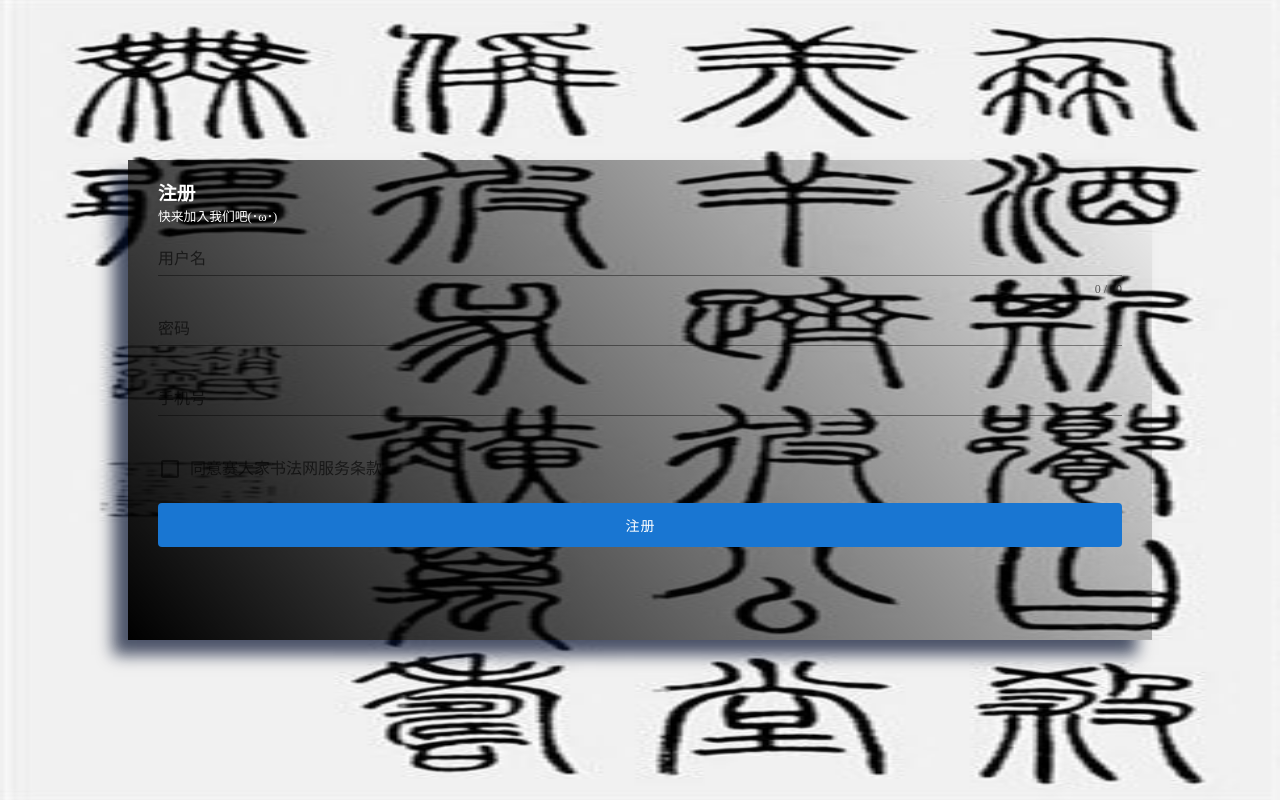
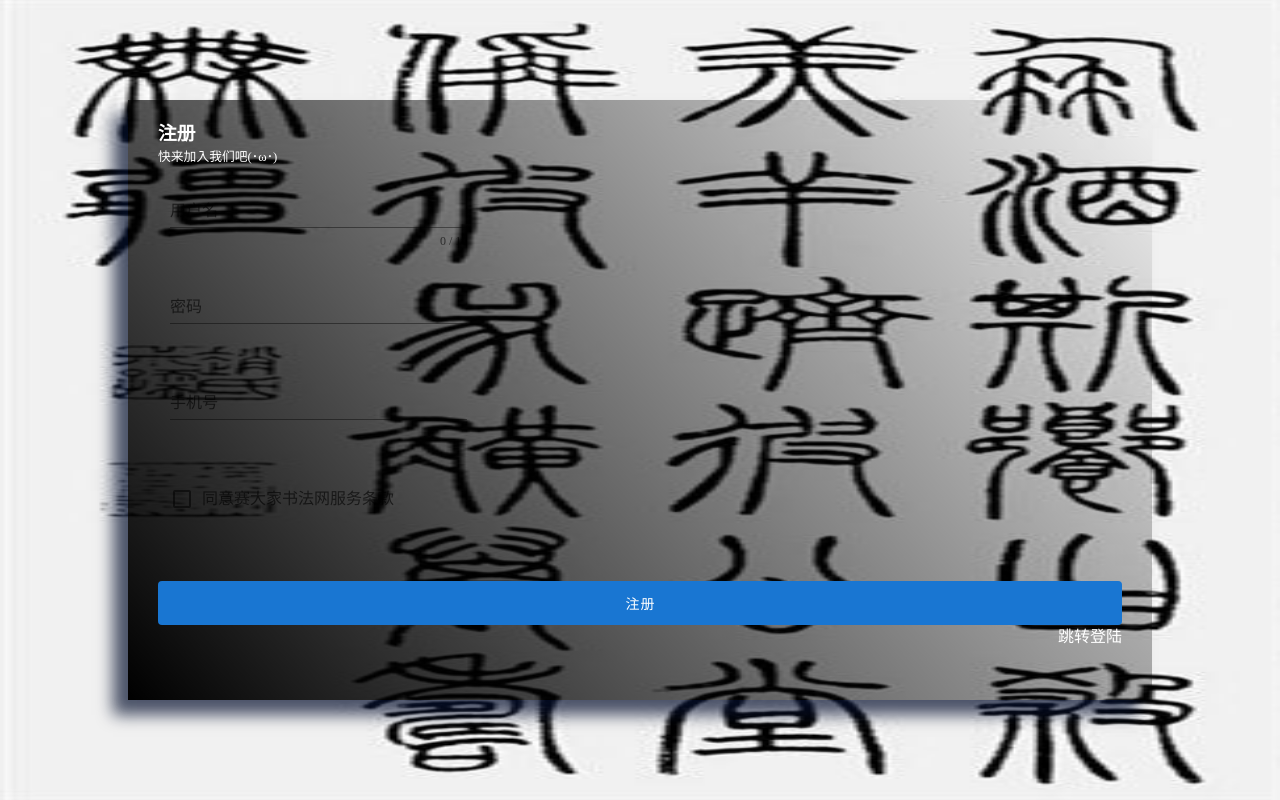
Before and after one commit to Plumink/project_shufa, a Vue app: page /login in a window 1280 px wide. Built offline with nearby package versions, Linux system fonts and the light colour scheme.

Commit message:
perfect Login&Register

```diff
--- a/src/views/login/Login.vue
+++ b/src/views/login/Login.vue
@@ -1,21 +1,24 @@
 <template>
   <div id="login">
     <div id="loginBox">
-      <h3>登录</h3>
+      <h3>登陆</h3>
       <p class="login_title">以汉字为载体,承载着传统文化和民族精神(･ω･)</p>
       <div>
-      <v-form v-model="valid">
-      <v-container class="login_input_box">
-        <v-row>
-          <v-col
+        <v-form
+        ref="form"
+        v-model="valid"
+      :lazy-validation="lazy"
+      > <v-col
             cols="12"
             md="4"
             class="login_input"
           >
         <v-text-field
-                v-model='username'
-              label="用户名"
+          v-model="phone"
+          :rules=" [ v => !!v || '手机号不为空']"
+          label="手机号"
           required
+          lazy-validation="true"
         ></v-text-field>
        </v-col>
       <v-col
@@ -23,50 +26,43 @@
             md="4"
             class="login_input"
           >
+
         <v-text-field
-              v-model='password'
+          v-model="password"
+          :rules=" [v => !!v || '密码不为空']"
           label="密码"
           required
         ></v-text-field>
       </v-col>
-          <v-col
-            cols="12"
-            md="4"
-            class="login_input"
-          >
-            <v-text-field
-            v-model='phone'
-              label="手机号"
-              required
-            ></v-text-field>
-          </v-col>
-        </v-row>
-      </v-container>
       </v-form>
+      <v-btn depressed large color="primary" class="login_btn" @click="getData()">登陆</v-btn>
+
+        <span class="jump_left">跳转忘记密码</span>
+        <span class="jump_right">跳转注册</span>
+
      </div>
-      <v-btn depressed large color="primary" class="login_btn" @click="getData()">登陆</v-btn>
     </div>
   </div>
 </template>
+
 <script>
+import Vuetify from 'vuetify'
 export default {
-    data(){
-        return {
-            username:'',
-            password:'',
-            phone:'',
-            justify: [
-      'space-around',
-    ],
+vuetify: new Vuetify(),
+  data: () => ({
+    valid: true,
+    password: '',
+    phone: '',
+    checkbox:'',
+    lazy: false,
+  }),
+  methods: {
+    getData(){
+      this.$refs.form.validate()
+      console.log(this.username,this.phone,this.password,this.checkbox)
     }
   },
-    methods:{
-        getData(){
-            console.log(this.username,this.phone,this.password)
-        }
-    }
-
-}
+};
 </script>
 
 <style lang='less' scoped>
@@ -79,11 +75,10 @@ export default {
   color: #fff;
   font-family: "Source Sans Pro";
   background-image: url("../../../images/shuzhou2.jpg");
-  background-size:100% 100%;
+  background-size: 100% 100%;
   position: relative;
 }
 #loginBox {
-
   width: 80%;
   height: 60%;
   position: absolute;
@@ -101,25 +96,27 @@ export default {
     rgb(0, 0, 0) 100%
   );
 }
- .login_title{
+.login_title {
   font-size: 1vw;
   margin: 0%;
 }
- .login_fields{
+.login_fields {
   position: relative;
   width: 100%;
   height: 20%;
   margin-bottom: 3%;
 }
- .login_btn{
+.login_btn {
   width: 100%;
- }
- /deep/.login_input_box{
-     padding: 0%;
+  margin-top: 30px;
 }
  .login_input{
      height: 12vh;
  }
-
-
+ .jump_left{
+     float: left;
+ }
+ .jump_right{
+     float: right;
+ }
 </style>
--- a/src/views/login/Register.vue
+++ b/src/views/login/Register.vue
@@ -9,6 +9,11 @@
         v-model="valid"
       :lazy-validation="lazy"
       >
+      <v-col
+            cols="12"
+            md="4"
+            class="register_input"
+          >
         <v-text-field
           v-model="username"
           :counter="10"
@@ -16,13 +21,25 @@
           label="用户名"
           required
         ></v-text-field>
+      </v-col>
+      <v-col
+            cols="12"
+            md="4"
+            class="register_input"
+          >
+
         <v-text-field
           v-model="password"
           :rules="passwordRules"
           label="密码"
           required
         ></v-text-field>
-
+      </v-col>
+       <v-col
+            cols="12"
+            md="4"
+            class="register_input"
+          >
         <v-text-field
           v-model="phone"
           :rules="phoneRules"
@@ -30,15 +47,23 @@
           required
           lazy-validation="true"
         ></v-text-field>
+       </v-col>
+        <v-col
+            cols="12"
+            md="4"
+            class="register_input"
+          >
         <v-checkbox
           v-model="checkbox"
           :rules="[v => !!v || '请同意!']"
           label="同意赛大家书法网服务条款"
           required
         ></v-checkbox>
+        </v-col>
       </v-form>
-      </div>
       <v-btn depressed large color="primary" class="register_btn" @click="getData()">注册</v-btn>
+        <span class="jump_right">跳转登陆</span>
+     </div>
     </div>
   </div>
 </template>
@@ -91,7 +116,7 @@ vuetify: new Vuetify(),
 }
 #registerBox {
   width: 80%;
-  height: 60%;
+  height: 75%;
   position: absolute;
   top: 0;
   left: 0;
@@ -119,6 +144,12 @@ vuetify: new Vuetify(),
 }
 .register_btn {
   width: 100%;
+  margin-top: 30px;
 }
-
+ .register_input{
+     height: 12vh;
+ }
+  .jump_right{
+     float: right;
+ }
 </style>
```
Lines whose indentation alone changed are shown as unchanged.
